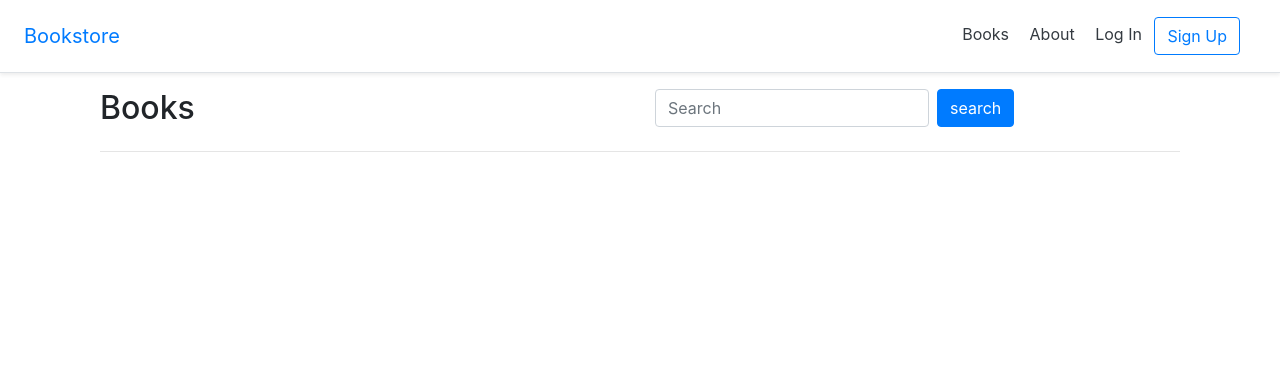
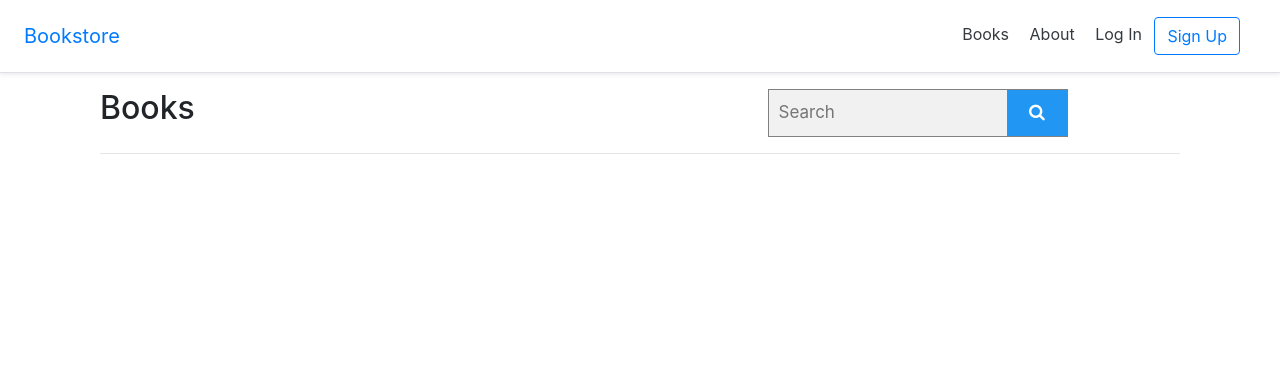
Before and after one commit to AliReza7222/Store, a Django app: page /books/ in a window 1280 px wide. Shown: the top 373 px of the page. Run offline with Django 4.2, Linux system fonts and the light colour scheme; data that the repository does not hold is empty; parts of the project's set-up code (start-up, migrations or seed data) failed here and were passed over; some libraries are stand-ins or nearby versions.

Commit message:
create a input search new

```diff
--- a/static/css/book_list.css
+++ b/static/css/book_list.css
@@ -4,3 +4,37 @@
   height: 10%;
   padding: 30px;
 }
+* {
+  box-sizing: border-box;
+}
+
+form.search input[type=text] {
+  padding: 10px;
+  font-size: 17px;
+  border: 1px solid grey;
+  float: left;
+  width: 80%;
+  background: #f1f1f1;
+}
+
+form.search button {
+  float: left;
+  width: 20%;
+  padding: 10px;
+  background: #2196F3;
+  color: white;
+  font-size: 17px;
+  border: 1px solid grey;
+  border-left: none;
+  cursor: pointer;
+}
+
+form.search button:hover {
+  background: #0b7dda;
+}
+
+form.search::after {
+  content: "";
+  clear: both;
+  display: table;
+}
--- a/templates/books/book_detail.html
+++ b/templates/books/book_detail.html
@@ -12,7 +12,6 @@
         <p><strong>Price:</strong> {{ book.price }}$</p>
         <p><strong>publication_date:</strong> {{ book.publication_date }}</p>
         <p><strong>about_book:</strong>{{ book.about_book }}</p>
-        <p><strong>owner_book:</strong>{{ book.user }}</p>
         {% if book.user == user %}
             <a href="{% url 'update_book' book.id %}">Update Book</a>
             <br>
--- a/templates/books/book_list.html
+++ b/templates/books/book_list.html
@@ -5,6 +5,8 @@
 
 {% block link %}
         <link type="text/css" href="{% static 'css/book_list.css' %}" rel="stylesheet">
+        <link rel="stylesheet"
+              href="https://cdnjs.cloudflare.com/ajax/libs/font-awesome/4.7.0/css/font-awesome.min.css">
 {% endblock link %}
 
 {% block content %}
@@ -14,11 +16,10 @@
                 <h2>Books</h2>
             </div>
             <div class="col">
-                <form class="form-inline mt-2 mt-md-0"
-                      action="{% url 'search_results' %}" method="get">
-                    <input name="search_input" class="form-control mr-sm-2"
-                           type="text" placeholder="Search" aria-label="Search">
-                    <button class="btn btn-primary" type="submit">search</button>
+                <form class="search" action="{% url 'search_results' %}" method="get"
+                style="margin:auto;max-width:300px;height:20px">
+                    <input name="search_input" type="text" placeholder="Search" aria-label="Search">
+                    <button type="submit"><i class="fa fa-search"></i></button>
                 </form>
             </div>
         </div>
```
